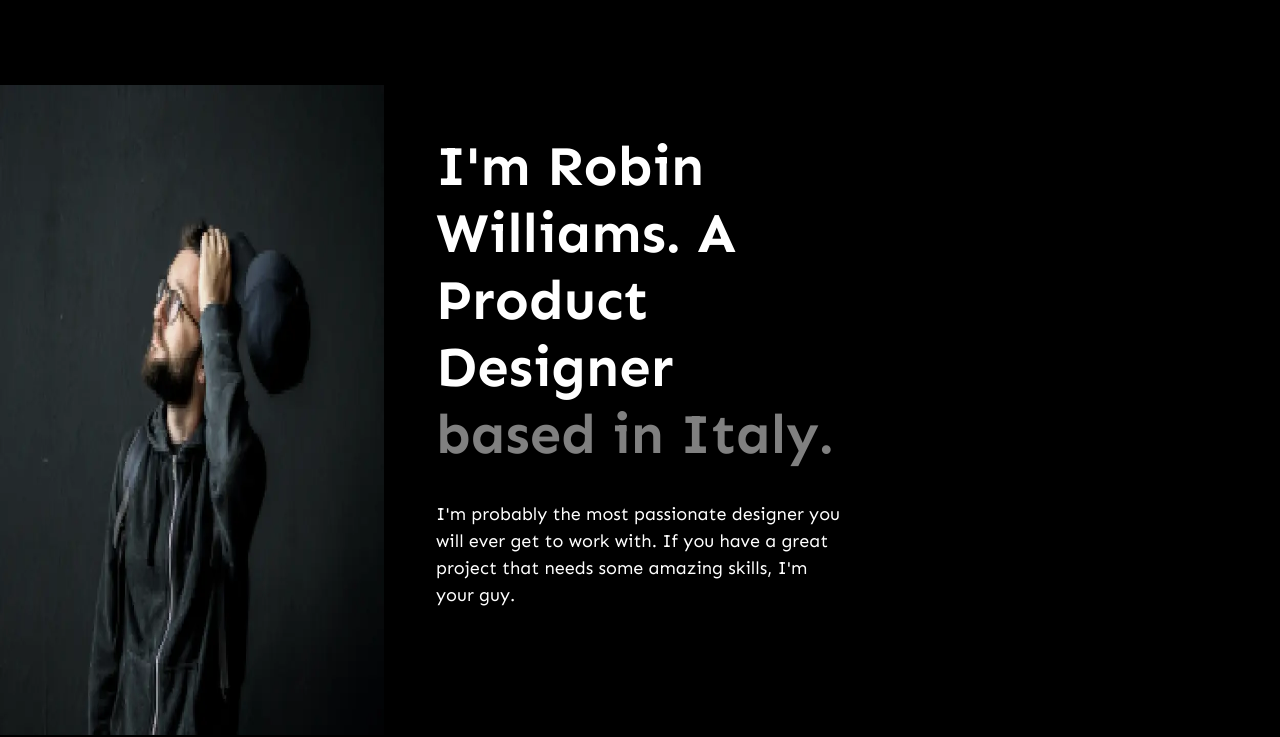
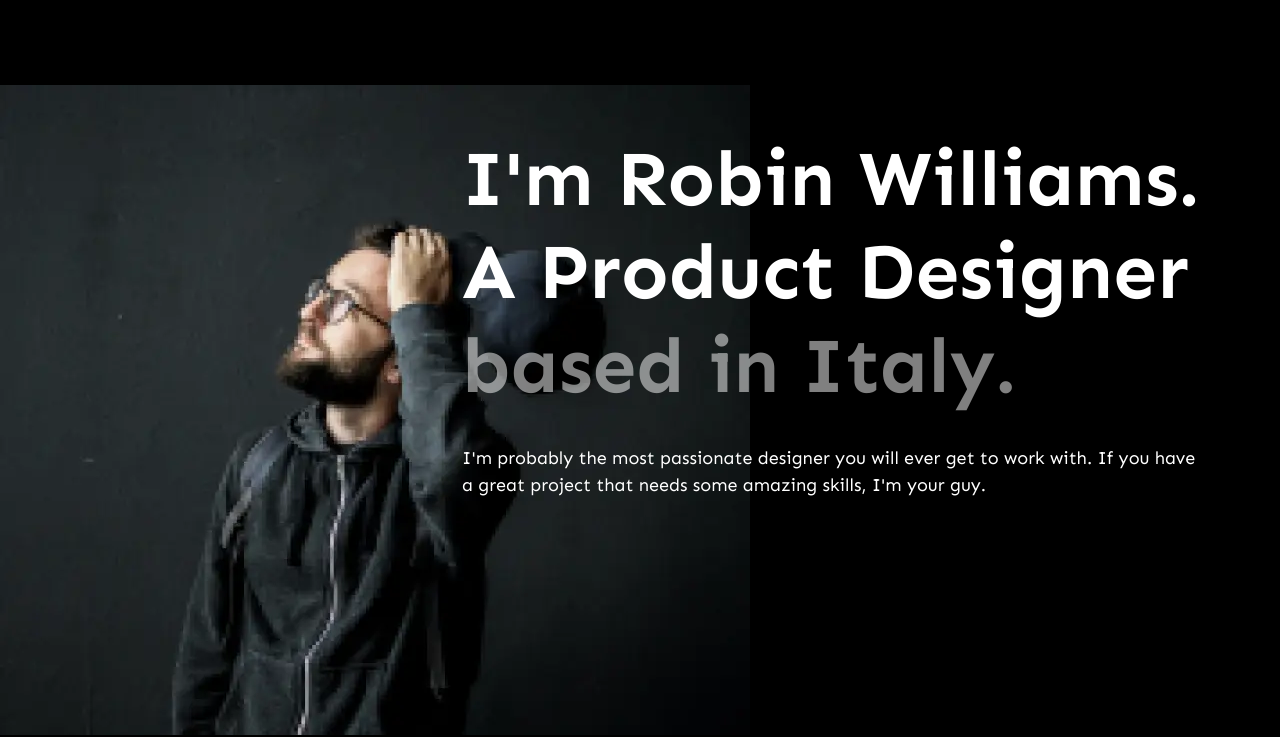
Before and after one commit to Heveliev-destress/portfolio, a plain HTML site: page index.html in a window 1280 px wide. Shown: the part 88-825 px from the top of the page. Drawn offline with nearby package versions, Linux system fonts and the light colour scheme.

Commit message:
add adaptive hero

```diff
--- a/sass/layout/_hero.scss
+++ b/sass/layout/_hero.scss
@@ -47,6 +47,7 @@ color:var(--primary--text-light-color);
 }
 @media screen and (min-width: 768px) {
     .hero{
+        padding-right: 40px;
         border-bottom:none;
         padding-top: 80px;
         padding-bottom: 80px;
@@ -63,29 +64,36 @@ color:var(--primary--text-light-color);
         z-index: -1;
     }
     .hero__info{
+    margin-left: auto;
     width: 408px;
-    margin-right: auto;
+    margin-right: 0;
 }
 .hero__title{
+
     margin-bottom: 32px;
-    font-weight: 700;
     font-size: 56px;
     line-height: 1.2;
     color: var(--primary--text-light-color);
 }
 
-.hero__title_second{
-    color: var(--hero-title-second-color);
 }
-.hero__text{
-    font-weight: 400;
-font-size: 18px;
-line-height: 1.5;
-color:var(--primary--text-light-color);
+@media screen and (min-width: 1200px) {
+    .hero{
+        border-bottom:1px dashed var(--hero-border-color);
+        height: 810px;
+    }
+    .hero__img{
+        width:750px;
+
+    }
+    .hero__info{
+    width: 738px;
+
+
+}
+.hero__title{
+    font-size: 78px;
+    line-height: 1.2;
+    color: var(--primary--text-light-color);
 }
 }
-@media screen and (min-width: 1200px) {
-    .container{
-        width: 1200px;
-    }
-}
```
Also changed, not shown: css/main.css, css/main.min.css, 2 other files.
